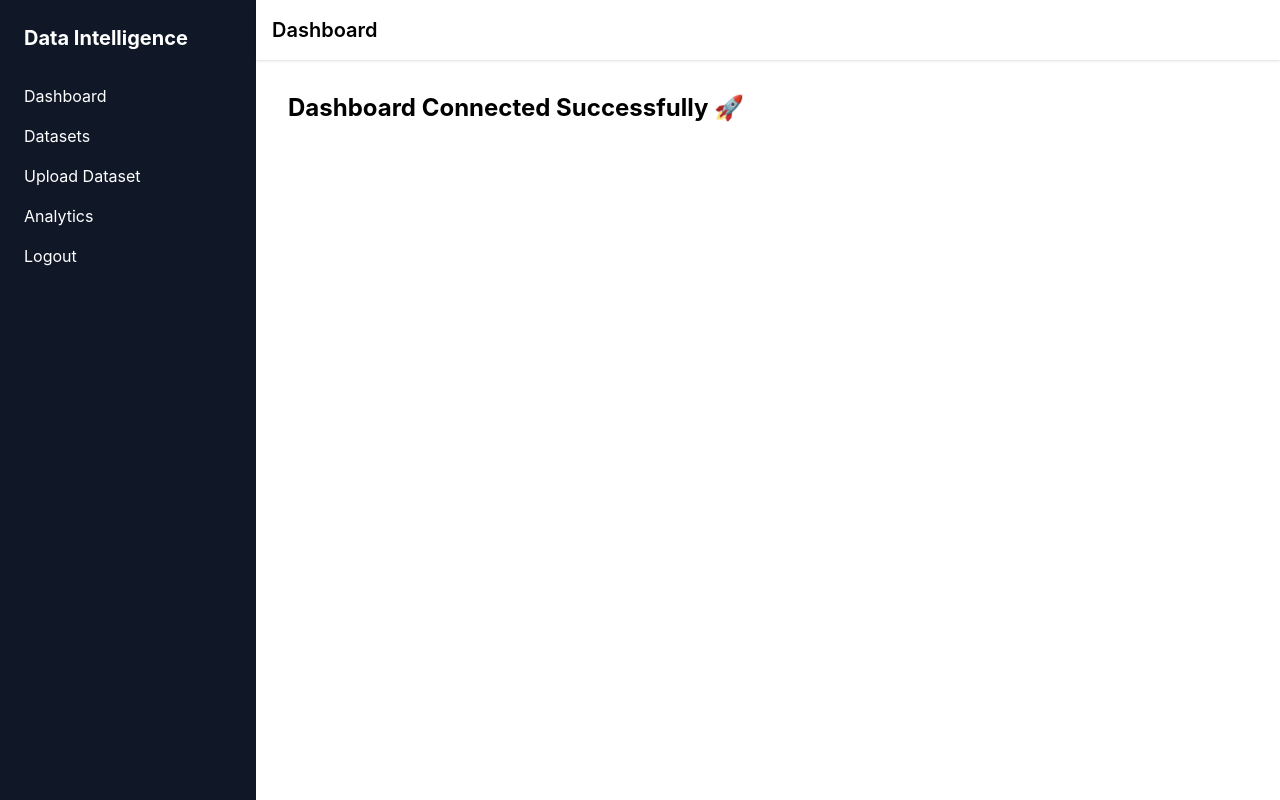
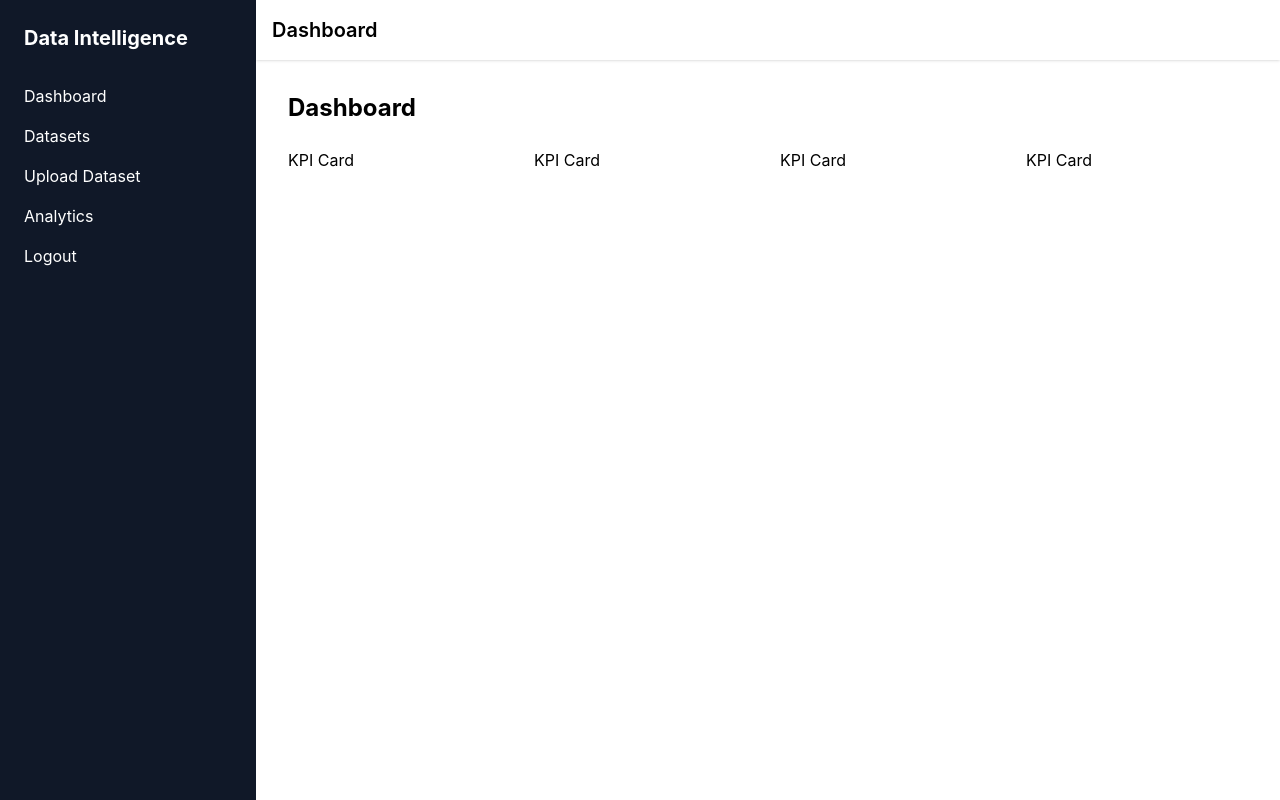
Before and after one commit to lakshman-nanchari/DIP, a React app in the folder frontend/: page /dashboard in a window 1280 px wide. Built offline with nearby package versions, Linux system fonts and the light colour scheme; sample sign-in values are in the browser's storage; the HTML template or start-up script is replaced by a standard one.

Commit message:
frontend:feat(pages): update DashboardHome to include KpiCard components and modify header

```diff
--- a/frontend/src/pages/DashboardHome.jsx
+++ b/frontend/src/pages/DashboardHome.jsx
@@ -1,5 +1,6 @@
 import Sidebar from "../components/Sidebar";
 import Navbar from "../components/Navbar";
+import KpiCard from "../components/KpiCard";
 
 function DashboardHome() {
   return (
@@ -12,9 +13,23 @@
         <Navbar />
 
         <div className="p-8">
-          <h1 className="text-2xl font-bold">
-            Dashboard Connected Successfully 🚀
+
+          <h1 className="text-2xl font-bold mb-6">
+            Dashboard
           </h1>
+
+          <div className="grid grid-cols-4 gap-6">
+
+            <KpiCard title="Total Revenue" value="$120K" />
+
+            <KpiCard title="Total Orders" value="3,200" />
+
+            <KpiCard title="Customers" value="1,050" />
+
+            <KpiCard title="Growth" value="18%" />
+
+          </div>
+
         </div>
 
       </div>
```
